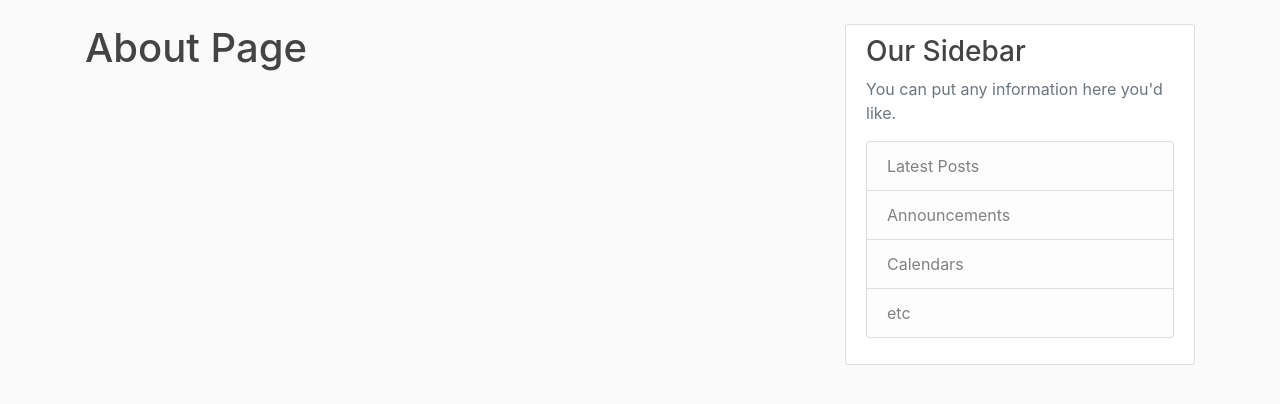
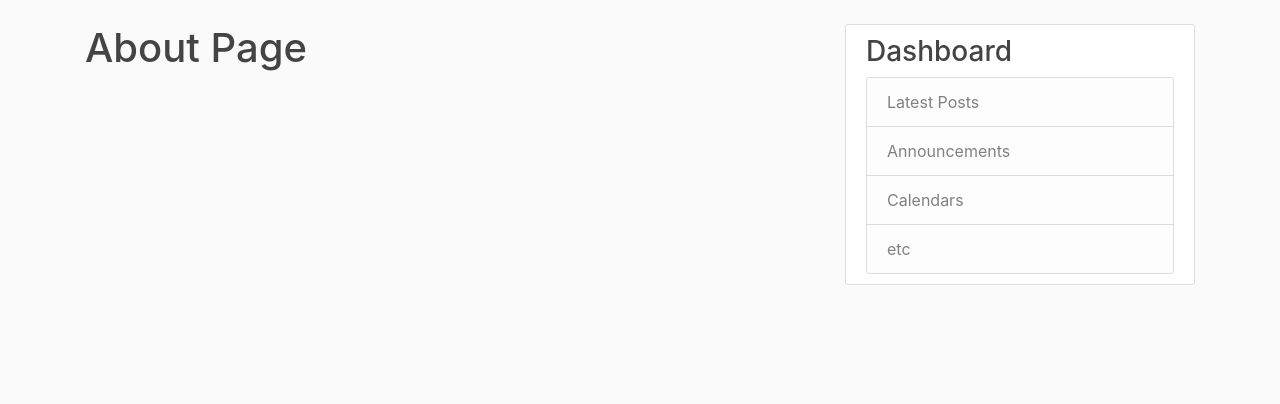
Before and after one commit to j0ker70/Bookroy, a Flask app: page /about in a window 1280 px wide. Shown: the part 56-460 px from the top of the page. Run offline with Flask 2, Linux system fonts and the light colour scheme; some libraries are stand-ins or nearby versions.

Commit message:
- keeping commits

```diff
--- a/App/main/routes.py
+++ b/App/main/routes.py
@@ -42,6 +42,9 @@ def search():
             posts = Post.query.filter(Post.price <= form.max_price.data).\
                 order_by(Post.datePosted.desc()).\
                 paginate(per_page=5, page=page)
+        print(Post.query.all())
+    elif request.method == 'GET':
+        form.max_price.data = 10000
     return render_template('search.html', title='Search', form=form, books=posts)
 
 
--- a/App/templates/layout.html
+++ b/App/templates/layout.html
@@ -73,15 +73,13 @@
         </div>
         <div class="col-md-4">
             <div class="content-section">
-                <h3>Our Sidebar</h3>
-                <p class='text-muted'>You can put any information here you'd like.
+                <h3>Dashboard</h3>
                 <ul class="list-group">
                     <li class="list-group-item list-group-item-light">Latest Posts</li>
                     <li class="list-group-item list-group-item-light">Announcements</li>
                     <li class="list-group-item list-group-item-light">Calendars</li>
                     <li class="list-group-item list-group-item-light">etc</li>
                 </ul>
-                </p>
             </div>
         </div>
     </div>
```
Also changed, not shown: App/site.db, App/static/book_pics/3fb1b09d93ad0254.jpg (added), App/static/book_pics/7376ab5a71785754.jpg (added), App/static/book_pics/9798c62762c5e44b.jpg (added), App/static/book_pics/b1d4f78d3202d562.jpg (added), App/static/book_pics/fa72a00e0227960e.jpeg (added), App/static/profile_pics/c25951399d7e09af.jpg (added), App/static/profile_pics/f11ff2d7df048c27.jpg (added).
